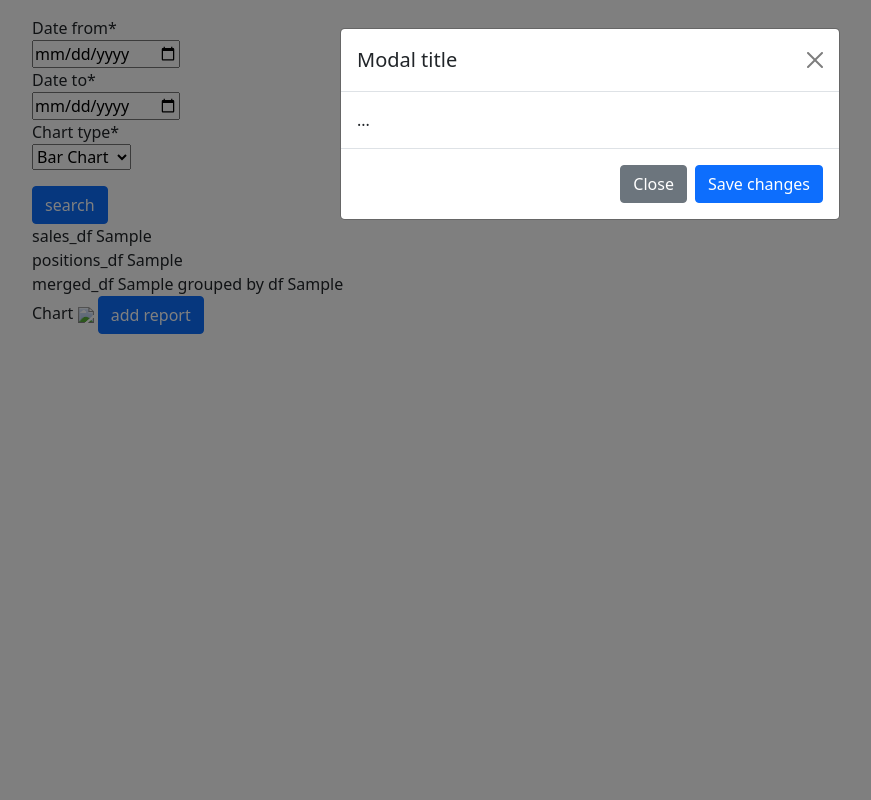
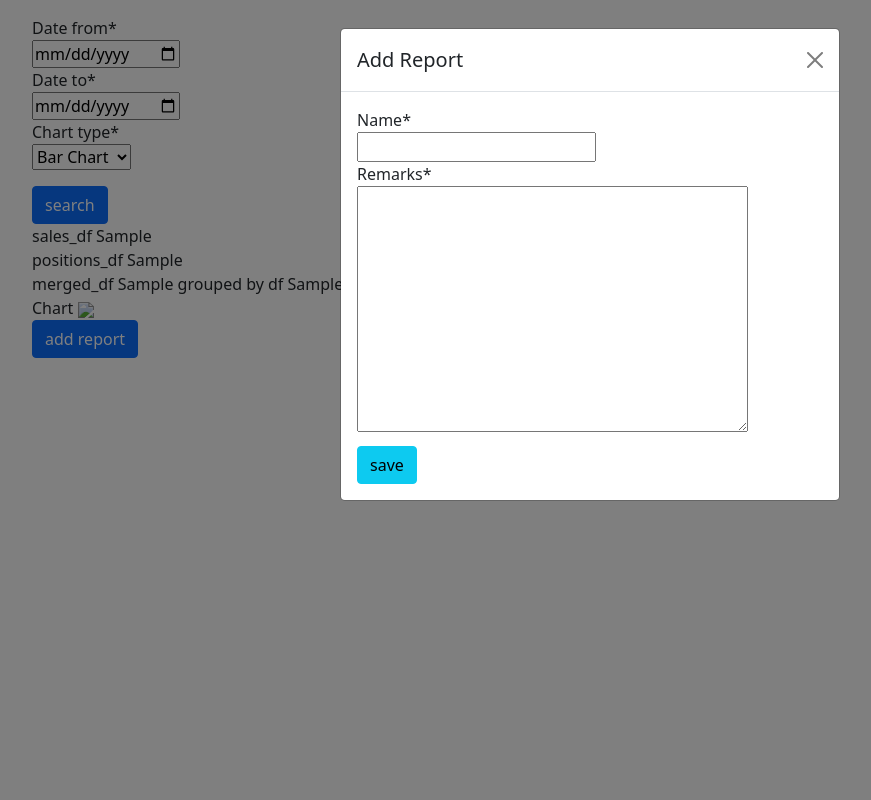
Before and after one commit to jry62/reports_proj, a Django app: template sales/templates/sales/home.html in a window 1280 px wide, after a click on "add report". Shown: the whole page, without its empty margins (50-921 px from the left). Run offline with Django 4.2, Linux system fonts and the light colour scheme; tables that the repository leaves empty hold one stand-in row (values such as "Sample post"); the template is opened without the code that fills it: values that come from a table or form of the project are taken from there, most other values are stand-ins (such as "Sample title", 1, 10 or a date in 2020); parts of the project's set-up code (start-up, migrations or seed data) failed here and were passed over; some libraries are stand-ins or nearby versions.

Commit message:
Adds the report form to the modal

```diff
--- /dev/null
+++ b/reports/forms.py
@@ -0,0 +1,7 @@
+from django import forms
+from .models import Report
+
+class ReportForm(forms.ModelForm):
+    class Meta:
+        model = Report
+        fields = ('name', 'remarks')
--- a/sales/templates/sales/home.html
+++ b/sales/templates/sales/home.html
@@ -17,15 +17,16 @@
     <div class="modal-dialog">
       <div class="modal-content">
         <div class="modal-header">
-          <h5 class="modal-title" id="exampleModalLabel">Modal title</h5>
+          <h5 class="modal-title" id="exampleModalLabel">Add Report</h5>
           <button type="button" class="btn-close" data-bs-dismiss="modal" aria-label="Close"></button>
         </div>
-        <div class="modal-body">
-          ...
-        </div>
-        <div class="modal-footer">
-          <button type="button" class="btn btn-secondary" data-bs-dismiss="modal">Close</button>
-          <button type="button" class="btn btn-primary">Save changes</button>
+        <div class="modal-body" id="modal-body">
+          <div id="alert-box"></div>
+          <form id='report_form'>
+              {% csrf_token %}
+              {{report_form|crispy}}
+              <button type="button" class="btn btn-info mt-2">save</button>
+          </form>
         </div>
       </div>
     </div>
@@ -33,7 +34,7 @@
 
 <form action="" method="POST">
     {% csrf_token %}
-    {{form|crispy}}
+    {{search_form|crispy}}
     <button type = "submit" class="btn btn-primary mt-3">search</button>
 </form>
 {% if sales_df %}
@@ -54,7 +55,7 @@
     <h3>no data</h3>
 <br>
 {% endif %}
-
+<br>
 <button class="btn btn-primary not-visible" id="report-btn" data-bs-toggle="modal" data-bs-target="#reportModal">add report</button>
 
 {% endblock content %}
```
Also changed, not shown: sales/views.py (+5 -2 lines).
